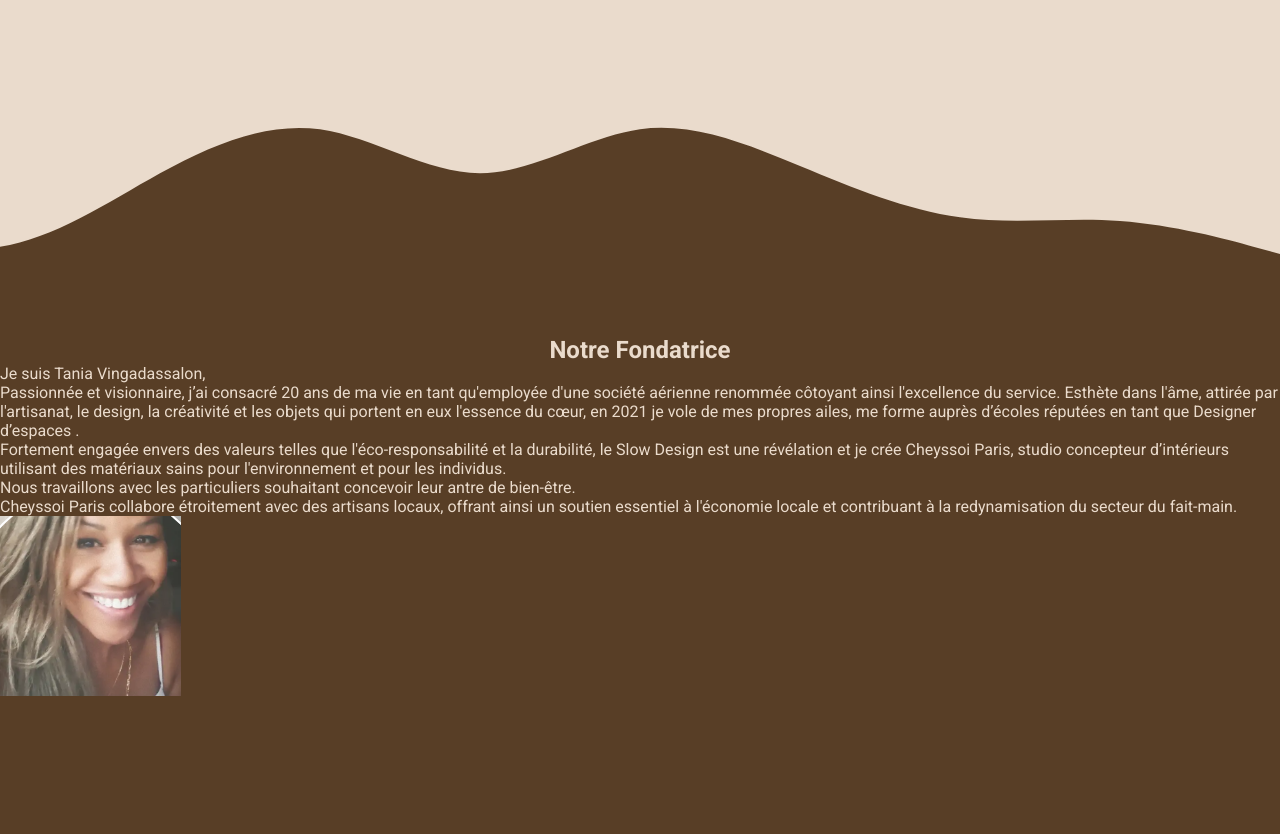
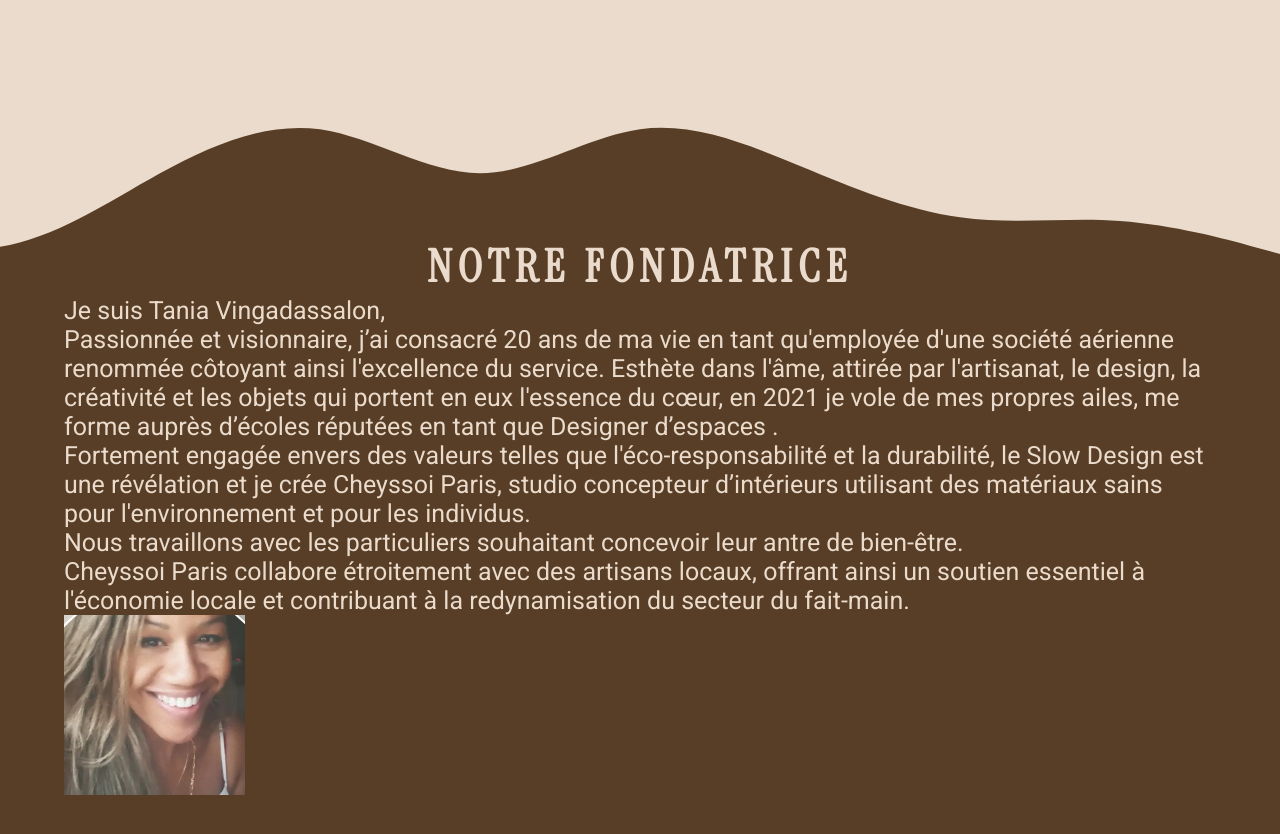
Before and after one commit to Scharlyopitz/CHEYSSOI-PARIS, a React (Vite) app: page /about in a window 1280 px wide. Shown: the part 1482-2316 px from the top of the page. Built offline with nearby package versions, Linux system fonts and the light colour scheme.

Commit message:
Ajout padding pour les sections 2 et 3

```diff
--- a/src/sass/pages/_about.scss
+++ b/src/sass/pages/_about.scss
@@ -1,4 +1,18 @@
 #About {
+  h2 {
+    text-align: center;
+    font-size: 35px;
+    text-transform: uppercase;
+    font-family: "Instrument Serif", serif;
+    letter-spacing: 0.5vw;
+    font-weight: 600;
+  }
+
+  .secondSection,
+  .thirdSection {
+    padding: 0 5vw;
+  }
+
   .firstSection {
     height: 80vh;
 
@@ -56,7 +70,6 @@
   .secondSection {
     display: flex;
     align-items: center;
-    padding: 0 5vw;
 
     .divContainer {
       display: flex;
@@ -69,13 +82,7 @@
         width: 50%;
 
         h2 {
-          text-align: center;
-          font-size: 35px;
-          text-transform: uppercase;
           color: $Orange;
-          font-family: "Instrument Serif", serif;
-          letter-spacing: 0.5vw;
-          font-weight: 600;
         }
 
         div {
@@ -123,5 +130,13 @@
       left: 0;
       width: 100%;
     }
+
+    h2 {
+      font-size: 45px;
+    }
+
+    p {
+      font-size: 25px;
+    }
   }
 }
--- a/src/style/style.css
+++ b/src/style/style.css
@@ -132,6 +132,18 @@ header .menu .burger a::after {
   font-weight: 500;
 }
 
+#About h2 {
+  text-align: center;
+  font-size: 35px;
+  text-transform: uppercase;
+  font-family: "Instrument Serif", serif;
+  letter-spacing: 0.5vw;
+  font-weight: 600;
+}
+#About .secondSection,
+#About .thirdSection {
+  padding: 0 5vw;
+}
 #About .firstSection {
   height: 80vh;
 }
@@ -180,7 +192,6 @@ header .menu .burger a::after {
 #About .secondSection {
   display: flex;
   align-items: center;
-  padding: 0 5vw;
 }
 #About .secondSection .divContainer {
   display: flex;
@@ -193,13 +204,7 @@ header .menu .burger a::after {
   width: 50%;
 }
 #About .secondSection .divContainer .container h2 {
-  text-align: center;
-  font-size: 35px;
-  text-transform: uppercase;
   color: #d1902a;
-  font-family: "Instrument Serif", serif;
-  letter-spacing: 0.5vw;
-  font-weight: 600;
 }
 #About .secondSection .divContainer .container div {
   display: flex;
@@ -240,4 +245,10 @@ header .menu .burger a::after {
   top: 0;
   left: 0;
   width: 100%;
+}
+#About .thirdSection h2 {
+  font-size: 45px;
+}
+#About .thirdSection p {
+  font-size: 25px;
 }/*# sourceMappingURL=style.css.map */
```
Also changed, not shown: 1 other file (tests, documents, lock files or other folders).
